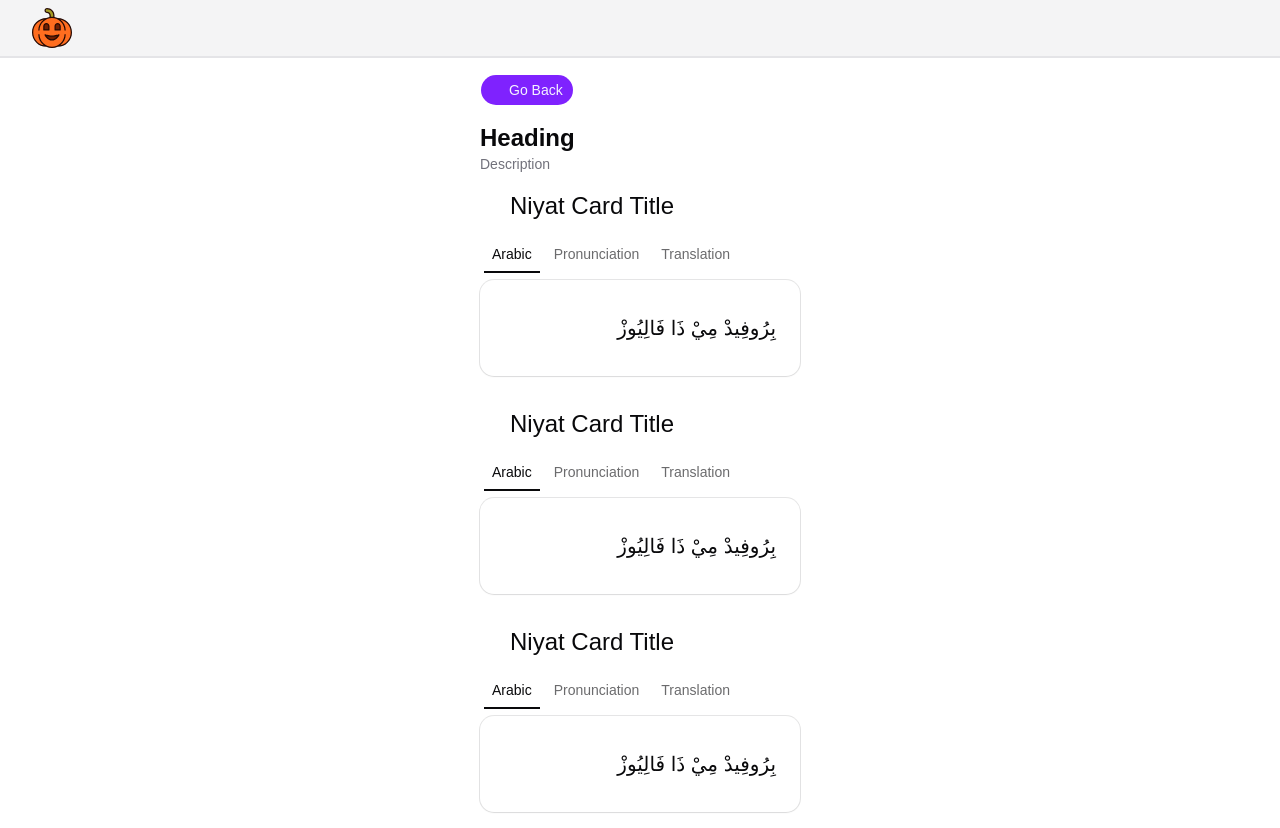
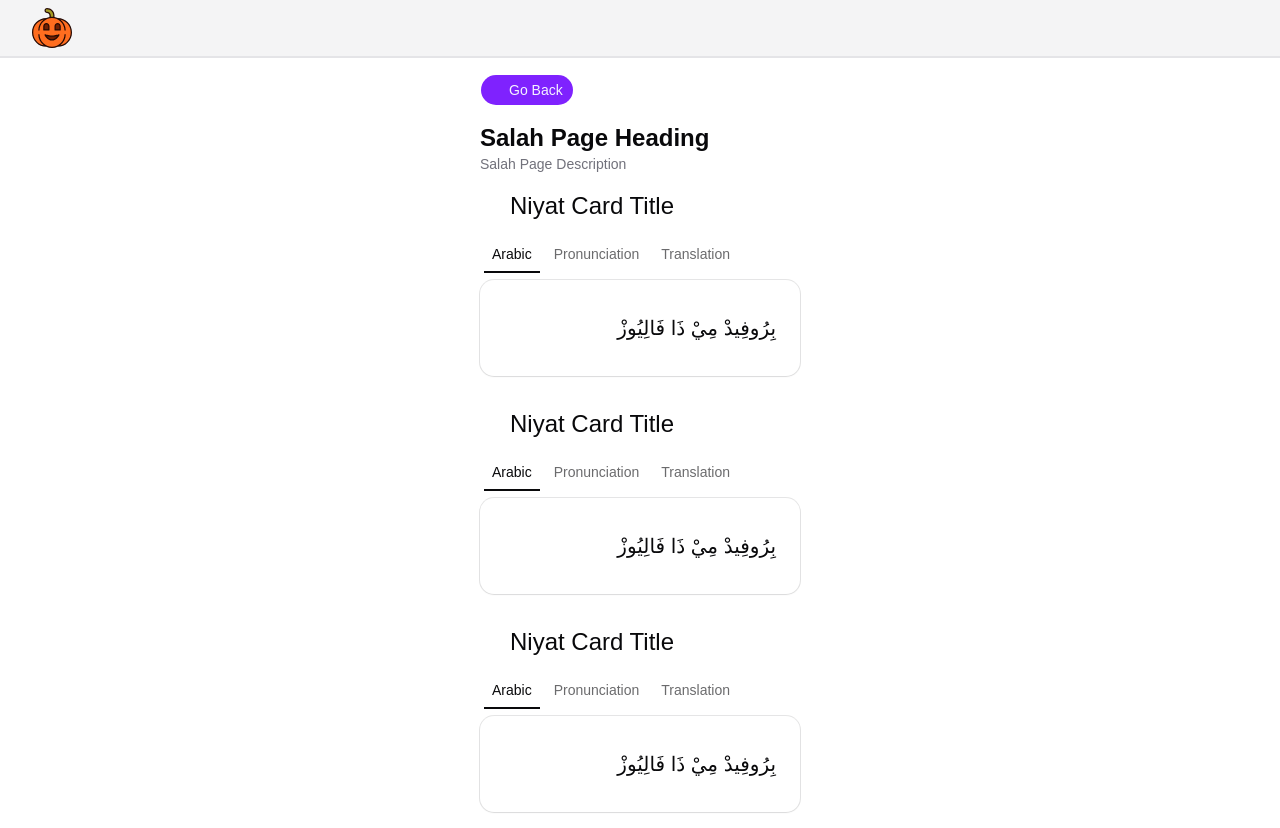
Before and after one commit to MdSakifHossain/ssswiss-knife-v1, a React (Vite) app: page /salah_intentions/template_page in a window 1280 px wide. Built offline with nearby package versions, Linux system fonts and the light colour scheme; some icons are missing.

Commit message:
feat(salah_intentions): update template_page with mature UI and robust fallbacks

```diff
--- a/src/pages/salah_intentions/template_page.tsx
+++ b/src/pages/salah_intentions/template_page.tsx
@@ -3,13 +3,21 @@ import MobileContent from "@/components/app/layouts/MobileContent";
 import NiyatCard from "@/components/app/reusables/NiyatCard";
 
 export default function FazrNiyatsPage() {
-  const default_fallbacks = new Array(3).fill(null);
-  const final_values = default_fallbacks;
+  const default_fallback = {
+    heading: "Salah Page Heading",
+    description: "Salah Page Description",
+    niyats: new Array(3).fill(null),
+  };
+  const final_values = default_fallback;
 
   return (
-    <MobileContent goBack pageHeading="Heading" pageDescription="Description">
+    <MobileContent
+      goBack
+      pageHeading={default_fallback.heading}
+      pageDescription={default_fallback.description}
+    >
       <div className="w-full grid grid-cols-1 gap-8">
-        {final_values.map((niyat, i) => (
+        {final_values.niyats.map((niyat, i) => (
           <NiyatCard niyat={niyat} key={i} />
         ))}
       </div>
```
